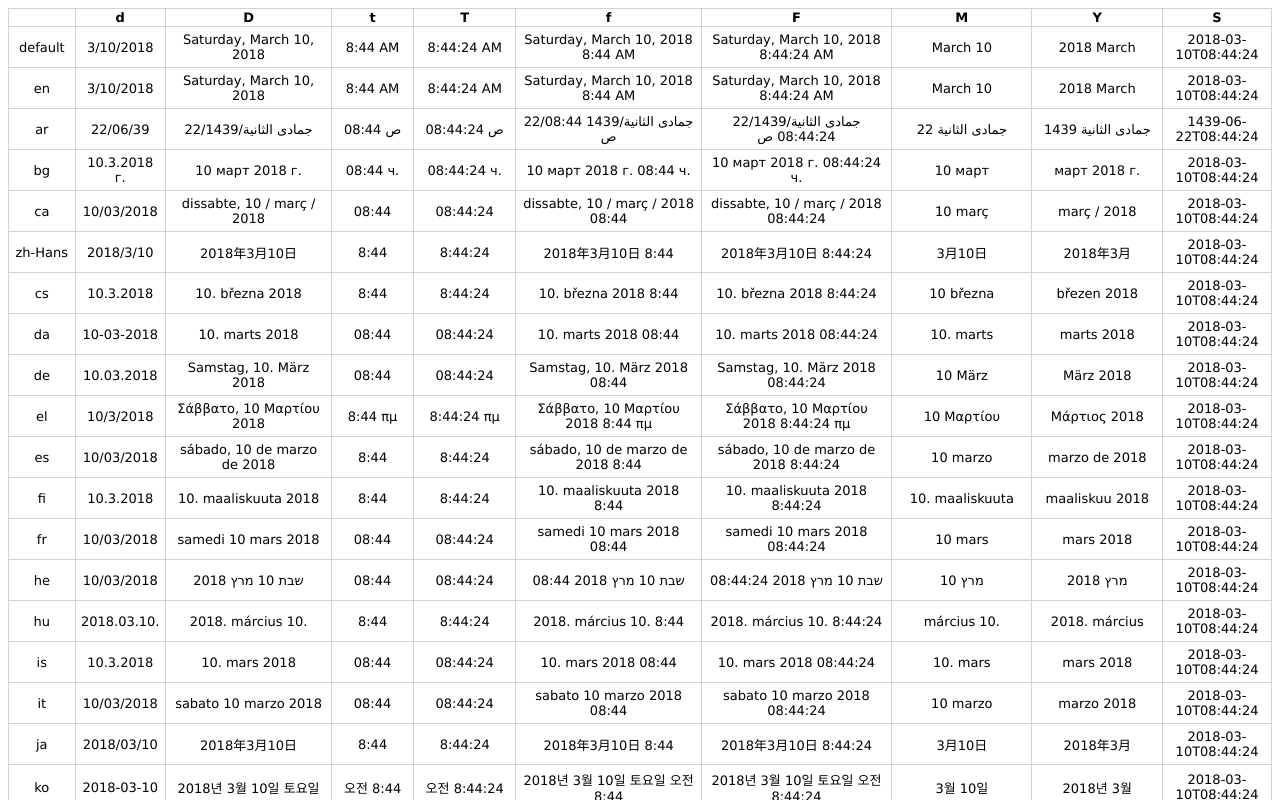
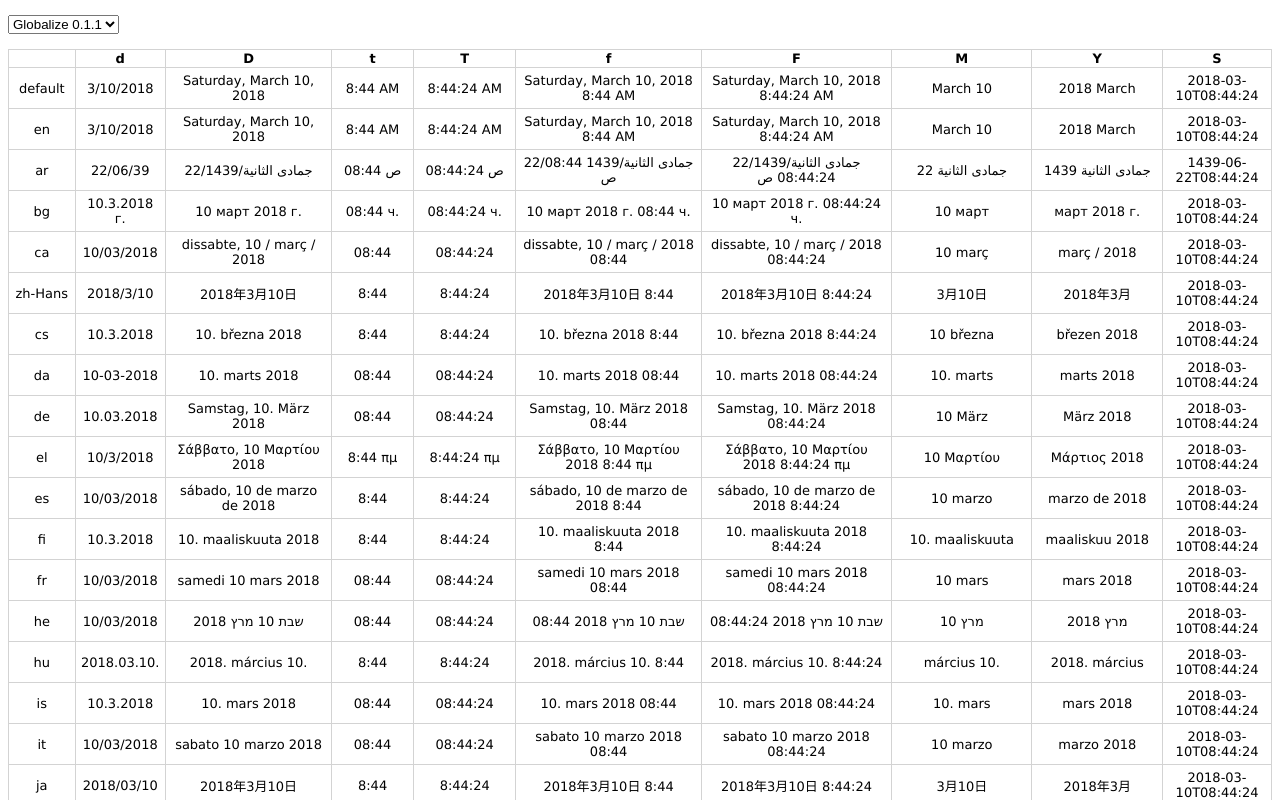
Before and after one commit to kiewic/globalize-examples, an Angular app: page / in a window 1280 px wide. Shown: the top 800 px of the page. Built offline with nearby package versions, Linux system fonts and the light colour scheme.

Commit message:
Add two components for the two Globalize examples

```diff
--- a/src/app/app.component.css
+++ b/src/app/app.component.css
@@ -1,17 +1,4 @@
-table {
-  font-family: Verdana, Geneva, Tahoma, sans-serif;
-  font-size: small;
+section {
+  margin-top: 15px;
+  margin-bottom: 15px;
 }
-
-table, th, td {
-  border: 1px solid lightgray;
-}
-
-table {
-  border-collapse: collapse;
-}
-
-td {
-  padding: 5px;
-  text-align: center;
-}
--- a/src/app/app.component.html
+++ b/src/app/app.component.html
@@ -1,20 +1,13 @@
-<div>
-  <table>
-    <thead>
-      <tr>
-        <th></th>
-        <th *ngFor="let patternSelector of cultures['default'].patternSelectors">{{patternSelector}}</th>
-      </tr>
-    </thead>
-    <tbody>
-      <tr *ngFor="let cultureSelector of cultureSelectors">
-        <td>{{cultureSelector}}</td>
-        <td *ngFor="let patternSelector of cultures[cultureSelector].patternSelectors">{{cultures[cultureSelector].formattedDates[patternSelector]}}</td>
-      </tr>
-    </tbody>
-  </table>
-</div>
+<section>
+  <select (change)="onChange($event)">
+    <option value="0">Globalize 0.1.1</option>
+    <option value="1">Globalize 1.3.0</option>
+  </select>
+</section>
 
-<div>
-  <button (click)='demoFun()'> Button </button>
-</div>
+<app-example0 *ngIf="selectedSection === 0"></app-example0>
+<app-example1 *ngIf="selectedSection === 1"></app-example1>
+
+<section>
+  <button (click)='demoFun()'>Button</button>
+</section>
--- a/src/app/app.component.ts
+++ b/src/app/app.component.ts
@@ -1,12 +1,4 @@
 import { Component, OnInit } from '@angular/core';
-
-// Quick and Dirty
-declare var Globalize: any;
-
-class CultureModel {
-  patternSelectors: string[];
-  formattedDates: { [id: string]: string };
-}
 
 @Component({
   selector: 'app-root',
@@ -14,38 +6,13 @@ class CultureModel {
   styleUrls: ['./app.component.css']
 })
 export class AppComponent implements OnInit {
-  cultureSelectors: string[];
-  cultures: { [id: string]: CultureModel };
+  selectedSection: number = 0;
 
   ngOnInit() {
-    this.cultures = {};
-    this.cultureSelectors = Object.keys(Globalize.cultures);
-    this.formatNumber();
-    this.formatDate();
   }
 
-  formatNumber(): void {
-    const differentValues = [];
-    for (const cultureSelector of this.cultureSelectors) {
-      let val = Globalize.format(1234567.1234567, 'n', Globalize.culture(cultureSelector));
-      if (!differentValues.includes(val)) {
-        differentValues.push(val);
-      }
-    }
-    console.log(differentValues);
-  }
-
-  formatDate(): void {
-    let myDate = new Date();
-    for (const cultureSelector of this.cultureSelectors) {
-      const culture = Globalize.culture(cultureSelector);
-      const cultureModel = this.cultures[cultureSelector] = new CultureModel();
-      const patternSelectors = cultureModel.patternSelectors = Object.keys(culture.calendar.patterns);
-      const results = cultureModel.formattedDates = {};
-      for (const patternSelector of patternSelectors) {
-        results[patternSelector] = Globalize.format(myDate, patternSelector, culture);
-      }
-    }
+  onChange(event) {
+    this.selectedSection = Number(event.target.value);
   }
 
   demoFun(): void {
--- a/src/app/app.module.ts
+++ b/src/app/app.module.ts
@@ -3,11 +3,15 @@ import { NgModule } from '@angular/core';
 
 
 import { AppComponent } from './app.component';
+import { Example0Component } from './example0/example0.component';
+import { Example1Component } from './example1/example1.component';
 
 
 @NgModule({
   declarations: [
-    AppComponent
+    AppComponent,
+    Example0Component,
+    Example1Component
   ],
   imports: [
     BrowserModule
--- /dev/null
+++ b/src/app/example0/CultureModel.ts
@@ -0,0 +1,4 @@
+export class CultureModel {
+  patternSelectors: string[];
+  formattedDates: { [id: string]: string };
+}
--- /dev/null
+++ b/src/app/example0/example0.component.css
@@ -0,0 +1,17 @@
+table {
+  font-family: Verdana, Geneva, Tahoma, sans-serif;
+  font-size: small;
+}
+
+table, th, td {
+  border: 1px solid lightgray;
+}
+
+table {
+  border-collapse: collapse;
+}
+
+td {
+  padding: 5px;
+  text-align: center;
+}
--- /dev/null
+++ b/src/app/example0/example0.component.html
@@ -0,0 +1,16 @@
+<div>
+  <table>
+    <thead>
+      <tr>
+        <th></th>
+        <th *ngFor="let patternSelector of cultures['default'].patternSelectors">{{patternSelector}}</th>
+      </tr>
+    </thead>
+    <tbody>
+      <tr *ngFor="let cultureSelector of cultureSelectors">
+        <td>{{cultureSelector}}</td>
+        <td *ngFor="let patternSelector of cultures[cultureSelector].patternSelectors">{{cultures[cultureSelector].formattedDates[patternSelector]}}</td>
+      </tr>
+    </tbody>
+  </table>
+</div>
--- /dev/null
+++ b/src/app/example0/example0.component.ts
@@ -0,0 +1,50 @@
+import { Component, OnInit } from '@angular/core';
+import { CultureModel } from './CultureModel'
+
+// Quick and Dirty
+declare var Globalize: any;
+
+@Component({
+  selector: 'app-example0',
+  templateUrl: './example0.component.html',
+  styleUrls: ['./example0.component.css']
+})
+export class Example0Component implements OnInit {
+
+  cultureSelectors: string[];
+  cultures: { [id: string]: CultureModel };
+
+  constructor() { }
+
+  ngOnInit() {
+    this.cultures = {};
+    this.cultureSelectors = Object.keys(Globalize.cultures);
+    this.formatNumber();
+    this.formatDate();
+  }
+
+  formatNumber(): void {
+    const differentValues = [];
+    for (const cultureSelector of this.cultureSelectors) {
+      let val = Globalize.format(1234567.1234567, 'n', Globalize.culture(cultureSelector));
+      if (!differentValues.includes(val)) {
+        differentValues.push(val);
+      }
+    }
+    console.log(differentValues);
+  }
+
+  formatDate(): void {
+    let myDate = new Date();
+    for (const cultureSelector of this.cultureSelectors) {
+      const culture = Globalize.culture(cultureSelector);
+      const cultureModel = this.cultures[cultureSelector] = new CultureModel();
+      const patternSelectors = cultureModel.patternSelectors = Object.keys(culture.calendar.patterns);
+      const results = cultureModel.formattedDates = {};
+      for (const patternSelector of patternSelectors) {
+        results[patternSelector] = Globalize.format(myDate, patternSelector, culture);
+      }
+    }
+  }
+
+}
--- /dev/null
+++ b/src/app/example1/example1.component.html
@@ -0,0 +1,3 @@
+<p>
+  example1 works!
+</p>
--- /dev/null
+++ b/src/app/example1/example1.component.ts
@@ -0,0 +1,15 @@
+import { Component, OnInit } from '@angular/core';
+
+@Component({
+  selector: 'app-example1',
+  templateUrl: './example1.component.html',
+  styleUrls: ['./example1.component.css']
+})
+export class Example1Component implements OnInit {
+
+  constructor() { }
+
+  ngOnInit() {
+  }
+
+}
```
Also changed, not shown: src/app/example1/example1.component.css (added).
